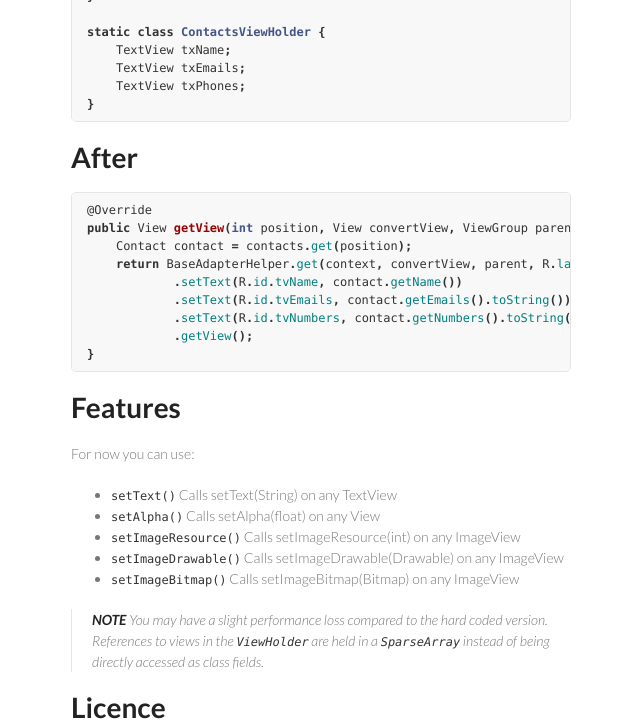
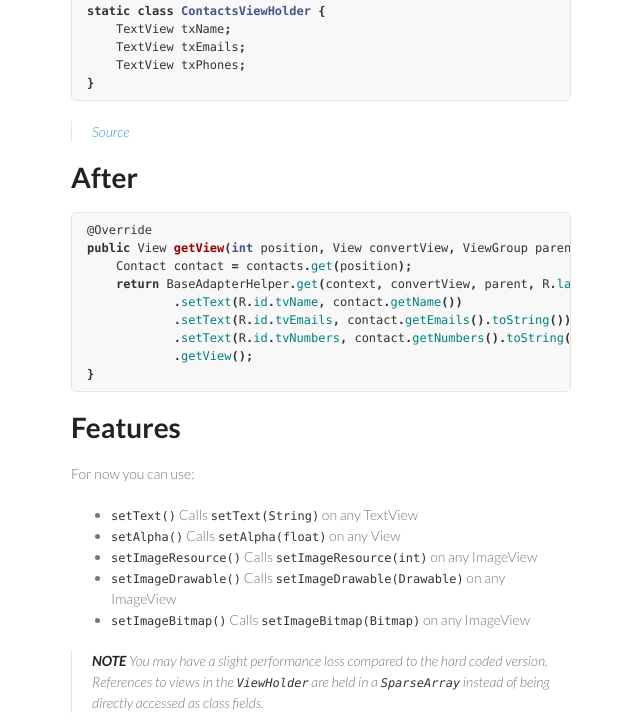
Before and after one commit to JoanZapata/base-adapter-helper, a plain HTML site: page index.html in a window 1280 px wide. Shown: the part 920-1648 px from the top of the page, without its empty margins (499-1139 px from the left). Drawn offline with Linux system fonts and the light colour scheme.

```diff
--- a/index.html
+++ b/index.html
@@ -29,13 +29,13 @@
       </header>
       <section>
         <blockquote>
-<p><strong>BaseAdapter Helper</strong> aims to make BaseAdapter's <code>getView()</code> method much more readable, because the implementation of the <a href="http://www.jmanzano.es/blog/?p=166">ViewHolder pattern</a> is a lot of boilerplate code.</p>
+<p><strong>BaseAdapter Helper</strong> aims to make BaseAdapter's <code>getView()</code> method much more readable, getting rid of the <a href="http://www.jmanzano.es/blog/?p=166">ViewHolder pattern</a> boilerplate code.</p>
 </blockquote>
 
 <h1>
 <a name="get-it" class="anchor" href="#get-it"><span class="octicon octicon-link"></span></a>Get it</h1>
 
-<p>BaseAdapter Helper is <strong>available on Maven Central</strong>.</p>
+<p>BaseAdapter Helper is now <strong>available on Maven Central</strong>.</p>
 
 <pre><code>&lt;dependency&gt;
   &lt;groupId&gt;com.joanzapata.android&lt;/groupId&gt;
@@ -45,8 +45,7 @@
 </code></pre>
 
 <h1>
-<a name="before" class="anchor" href="#before"><span class="octicon octicon-link"></span></a><a href="http://www.jmanzano.es/blog/?p=166">Before</a>
-</h1>
+<a name="before" class="anchor" href="#before"><span class="octicon octicon-link"></span></a>Before</h1>
 
 <div class="highlight"><pre><span class="nd">@Override</span>
 <span class="kd">public</span> <span class="n">View</span> <span class="nf">getView</span><span class="o">(</span><span class="kt">int</span> <span class="n">position</span><span class="o">,</span> <span class="n">View</span> <span class="n">v</span><span class="o">,</span> <span class="n">ViewGroup</span> <span class="n">parent</span><span class="o">)</span> <span class="o">{</span>
@@ -84,6 +83,10 @@
 <span class="o">}</span>
 </pre></div>
 
+<blockquote>
+<p><a href="http://www.jmanzano.es/blog/?p=166">Source</a></p>
+</blockquote>
+
 <h1>
 <a name="after" class="anchor" href="#after"><span class="octicon octicon-link"></span></a>After</h1>
 
@@ -105,15 +108,15 @@
 
 <ul>
 <li>
-<code>setText()</code> Calls setText(String) on any TextView</li>
+<code>setText()</code> Calls <code>setText(String)</code> on any TextView</li>
 <li>
-<code>setAlpha()</code> Calls setAlpha(float) on any View</li>
+<code>setAlpha()</code> Calls <code>setAlpha(float)</code> on any View</li>
 <li>
-<code>setImageResource()</code> Calls setImageResource(int) on any ImageView</li>
+<code>setImageResource()</code> Calls <code>setImageResource(int)</code> on any ImageView</li>
 <li>
-<code>setImageDrawable()</code> Calls setImageDrawable(Drawable) on any ImageView</li>
+<code>setImageDrawable()</code> Calls <code>setImageDrawable(Drawable)</code> on any ImageView</li>
 <li>
-<code>setImageBitmap()</code> Calls setImageBitmap(Bitmap) on any ImageView</li>
+<code>setImageBitmap()</code> Calls <code>setImageBitmap(Bitmap)</code> on any ImageView</li>
 </ul><blockquote>
 <p><strong>NOTE</strong> You may have a slight performance loss compared to the hard coded version. References to views in the <code>ViewHolder</code> are held in a <code>SparseArray</code> instead of being directly accessed as class fields.</p>
 </blockquote>
```
Also changed, not shown: params.json (+1 -1 lines).
